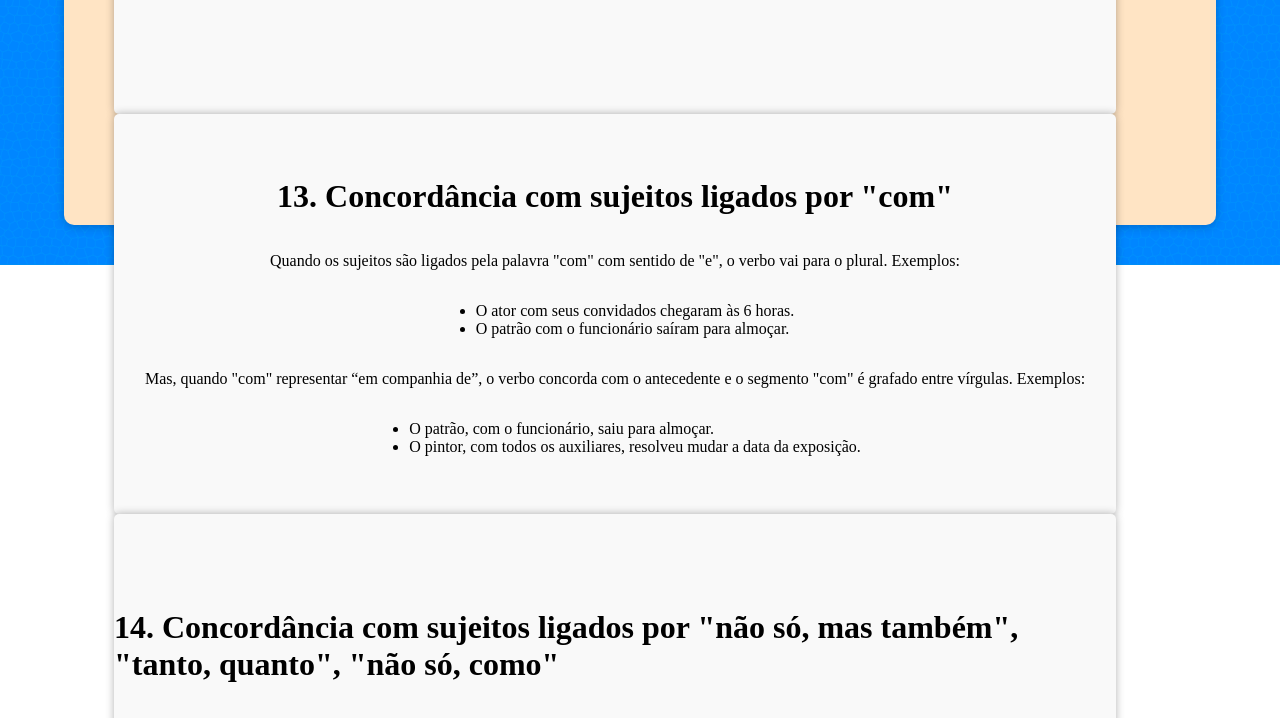
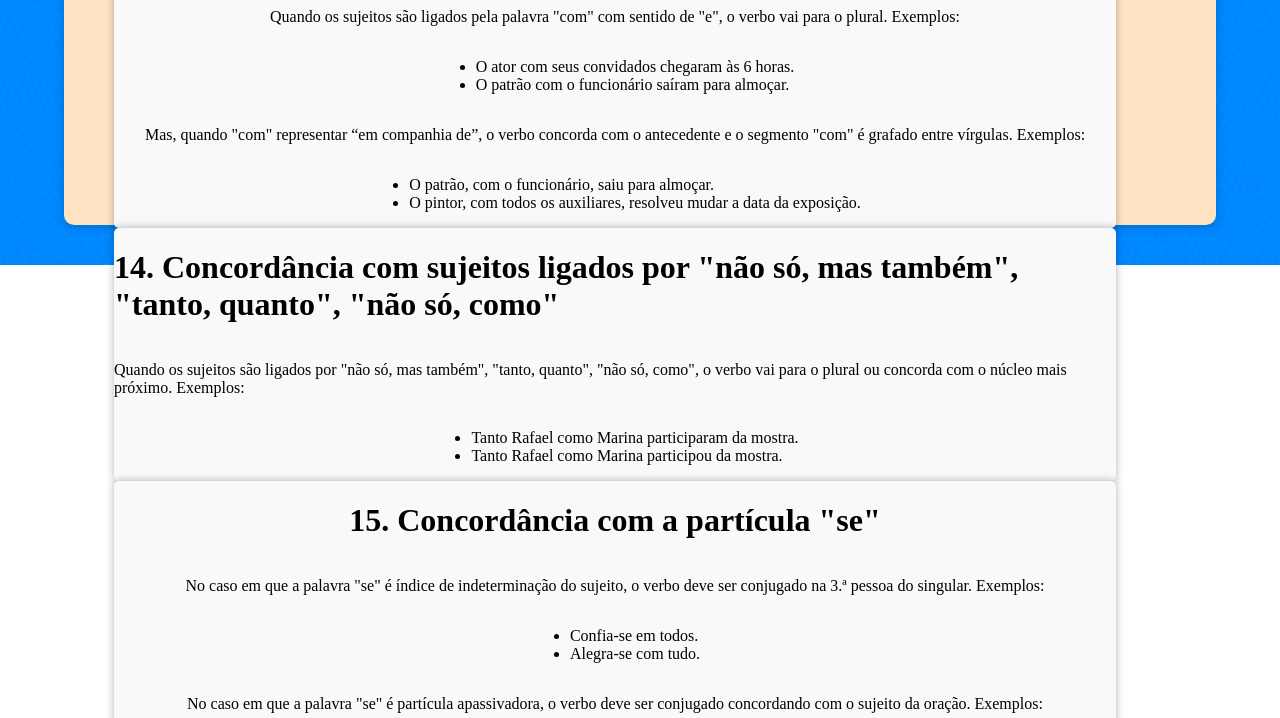
Before and after one commit to Daviiipkp/Daviiipkp.github.io, a plain HTML site: page index.html in a window 1280 px wide. Shown: the part 535-1253 px from the top of the page. Drawn offline with Linux system fonts and the light colour scheme.

Commit message:
Update style.css

```diff
--- a/style.css
+++ b/style.css
@@ -71,13 +71,11 @@
     display: block;
     margin: 50px;
     margin-top: 100px;
-    align-items: center;
-    justify-content: flex-start;
 }
 
 .content1 {
-    min-width: 36vw;
-    min-height: 50vh;
+    min-width: 10vw;
+    min-height: 15vh;
     background-color: #f9f9f9;
     box-shadow: 0px 0px 8px rgba(0, 0, 0, 0.3);
     align-items: center;
```
